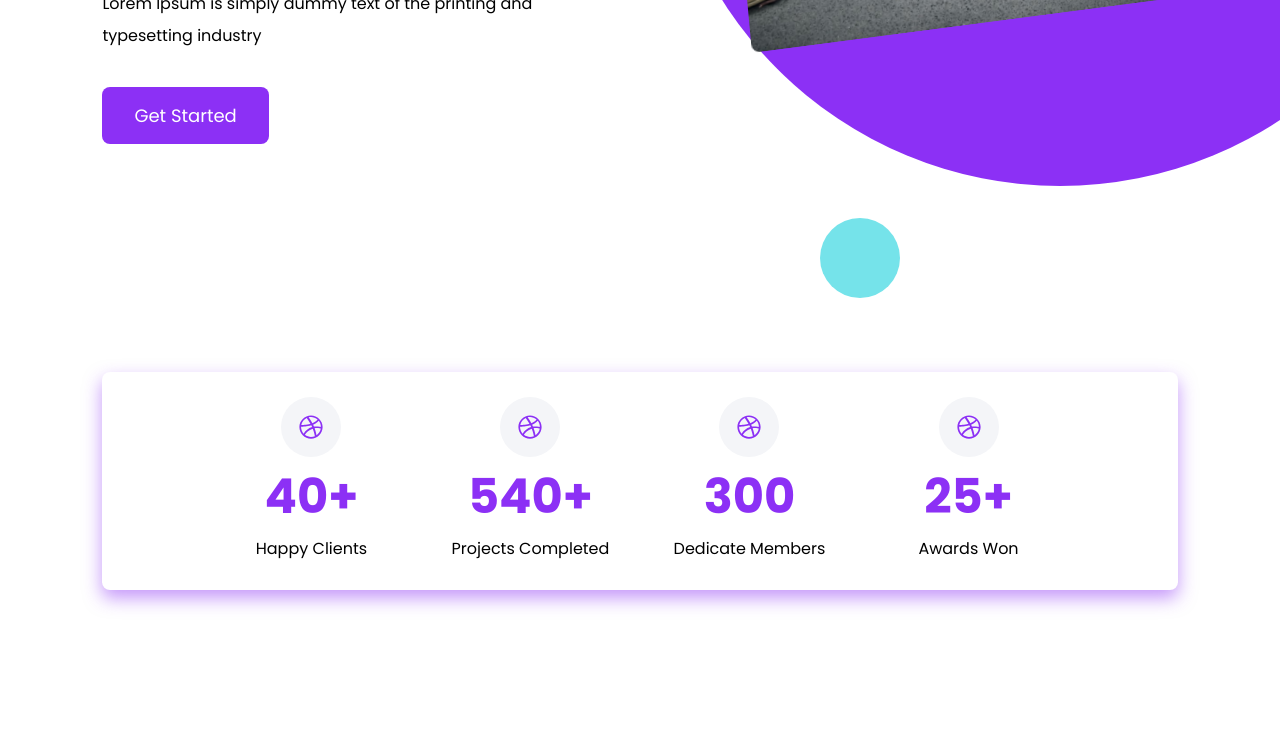
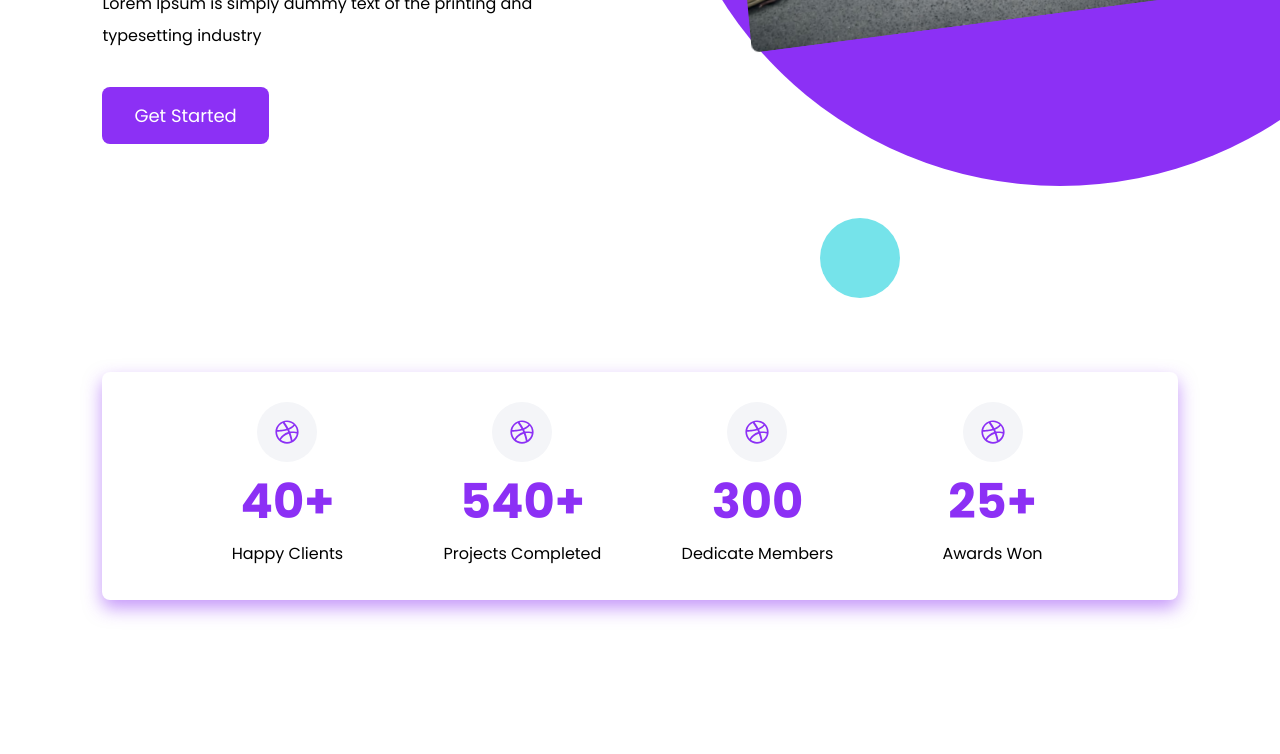
Before and after one commit to khoirulanam69/maker-website-landing-page, a React (Create React App) app: page / in a window 1280 px wide. Shown: the part 434-1188 px from the top of the page. Built offline with nearby package versions, Linux system fonts and the light colour scheme.

Commit message:
change padding in card strengths

```diff
--- a/src/assets/scss/landingPage.scss
+++ b/src/assets/scss/landingPage.scss
@@ -66,7 +66,7 @@ $ternary-color: #75e3ea;
     justify-content: space-evenly;
     flex-wrap: wrap;
     padding-inline-start: 0;
-    padding: 25px 70px;
+    padding: 30px;
     width: 100%;
     border-radius: 8px;
     box-shadow: 0 8px 18px rgba($color: $primary-color, $alpha: 0.5);
```
